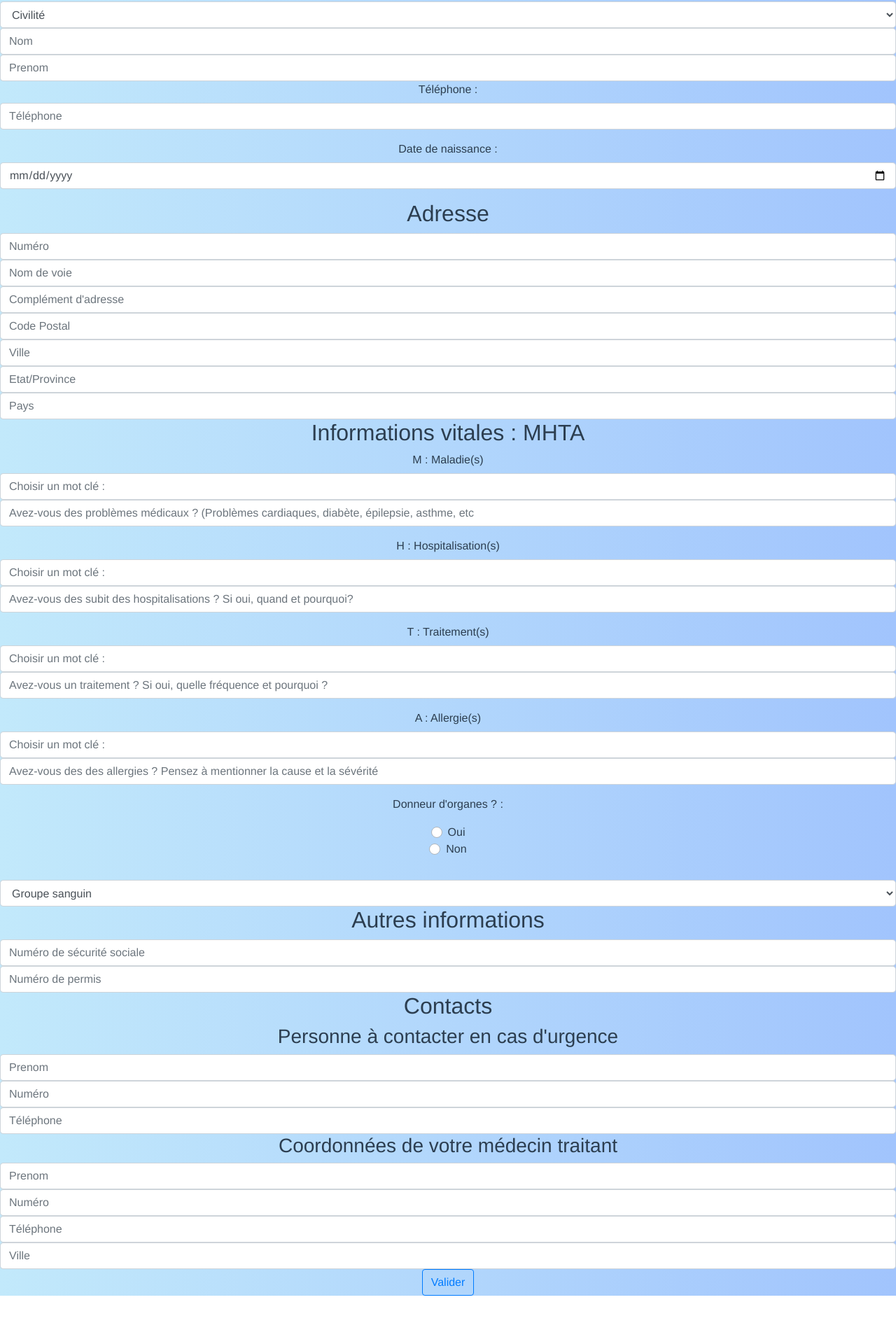
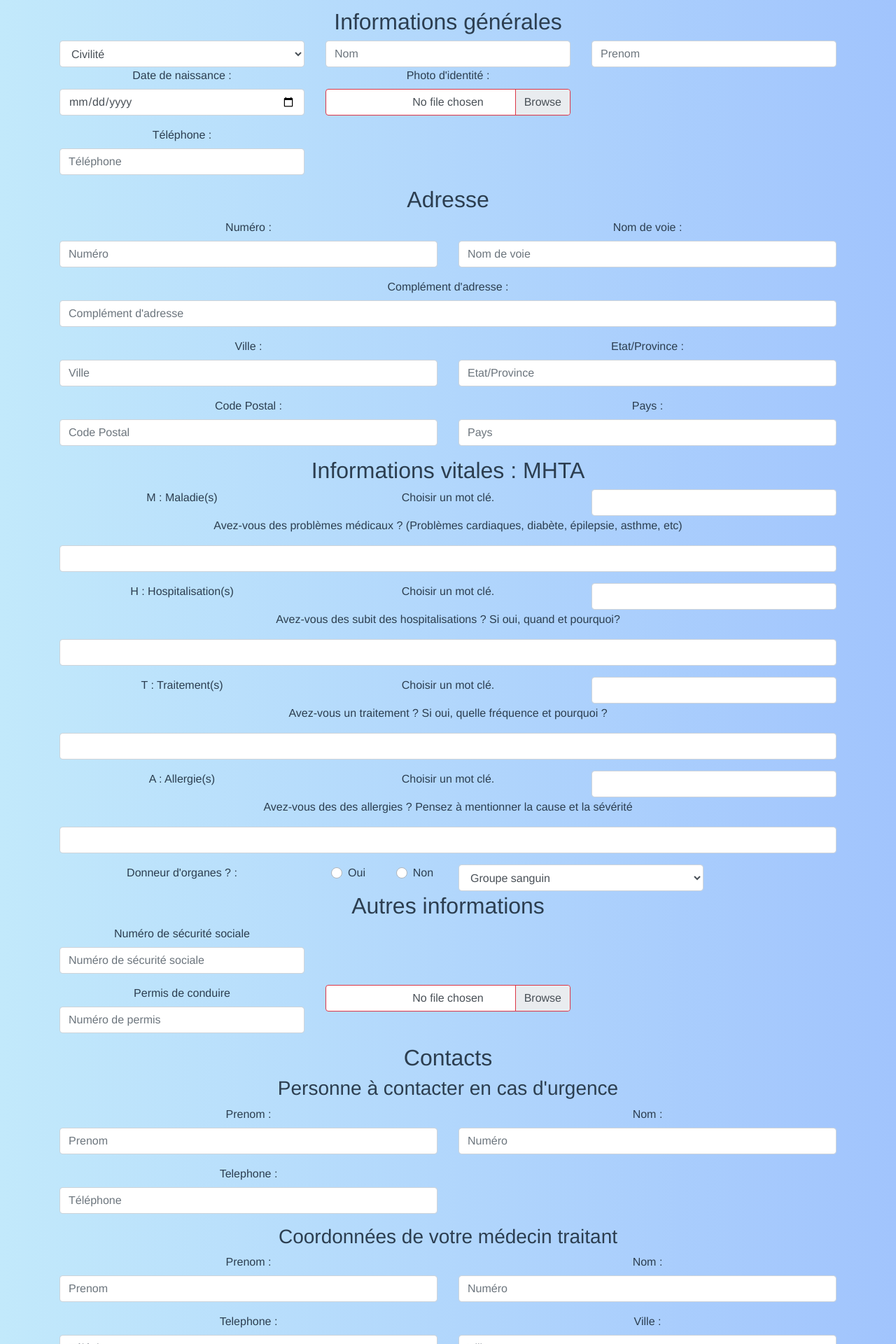
Before and after one commit to MatthieuLev/scanandsave, a Vue app: page /medical_file in a window 1280 px wide. Shown: the part 100-2020 px from the top of the page at 70% size. Before the commit the page ends 1951 px from the top, so only its background shows below. Built offline with nearby package versions, Linux system fonts and the light colour scheme.

Commit message:
#US4_T1 Créer la vue mon dossier médical

```diff
--- a/src/views/Medical_File.vue
+++ b/src/views/Medical_File.vue
@@ -1,74 +1,194 @@
 <template>
+  <div>
+  <Menu></Menu>
+  <b-container>
     <b-form class="registration-form">
       <h1>Mon dossier médical</h1>
-
         <h2>Informations générales</h2>
-
+          <b-row>
+            <b-col>
               <select title = "Civilité" class="form-control">
                 <option selected disabled>Civilité</option>
                 <option value="madame">Madame</option>
                 <option value="monsieur">Monsieur</option>
                 <option value="mademoiselle">Mademoiselle</option>
               </select>
+            </b-col>
+            <b-col>
+              <b-form-input v-model="text" required placeholder="Nom"></b-form-input>
+            </b-col>
+            <b-col>
+              <b-form-input v-model="text" required placeholder="Prenom"></b-form-input>
+            </b-col>
+          </b-row>
 
-        <b-form-input v-model="text" required placeholder="Nom"></b-form-input>
+          <b-row>
+            <b-col class="col-lg-4">
+              <b-form-group label="Date de naissance : ">
+                <b-form-input type ="date" required placeholder="Date de naissance"></b-form-input>
+              </b-form-group>
+            </b-col>
+            <b-col class="col-lg-4">
+              <b-form-group label="Photo d'identité : ">
+                <b-form-file v-model="file" :state="Boolean(file)">
+                </b-form-file>
+              </b-form-group>
+            </b-col>
+          </b-row>
 
-        <b-form-input v-model="text" required placeholder="Prenom"></b-form-input>
-
+          <b-row>
+            <b-col class="col-lg-4">
               <b-form-group label="Téléphone : ">
                 <b-form-input type ="tel" label ="Téléphone" required placeholder="Téléphone"></b-form-input>
               </b-form-group>
+            </b-col>
+          </b-row>
 
-        <b-form-group label="Date de naissance : ">
-          <b-form-input type ="date" required placeholder="Date de naissance"></b-form-input>
-        </b-form-group>
 
       <h2>Adresse</h2>
 
+      <b-row>
+        <b-col>
+          <b-form-group label="Numéro : ">
             <b-form-input v-model="text" type="number" required placeholder="Numéro"></b-form-input>
+          </b-form-group>
+        </b-col>
+        <b-col>
+          <b-form-group label="Nom de voie : ">
             <b-form-input v-model="text" required placeholder="Nom de voie"></b-form-input>
+          </b-form-group>
+        </b-col>
+      </b-row>
+
+      <b-row>
+        <b-col>
+          <b-form-group label="Complément d'adresse : ">
             <b-form-input v-model="text"  required placeholder="Complément d'adresse"></b-form-input>
+          </b-form-group>
+        </b-col>
+      </b-row>
+
+      <b-row>
+        <b-col>
+          <b-form-group label="Ville : ">
+            <b-form-input v-model="text" required placeholder="Ville"></b-form-input>
+          </b-form-group>
+        </b-col>
+        <b-col>
+          <b-form-group label="Etat/Province : ">
+            <b-form-input v-model="text" required placeholder="Etat/Province"></b-form-input>
+          </b-form-group>
+        </b-col>
+      </b-row>
+
+      <b-row>
+        <b-col>
+          <b-form-group label="Code Postal : ">
             <b-form-input v-model="text" type="number" required placeholder="Code Postal"></b-form-input>
-      <b-form-input v-model="text" required placeholder="Ville"></b-form-input>
-      <b-form-input v-model="text" required placeholder="Etat/Province"></b-form-input>
+          </b-form-group>
+        </b-col>
+        <b-col>
+          <b-form-group label="Pays : ">
             <b-form-input v-model="text" required placeholder="Pays"></b-form-input>
+          </b-form-group>
+        </b-col>
+      </b-row>
+
 
       <h2>Informations vitales : MHTA</h2>
 
-      <b-form-group label="M : Maladie(s)">
-        <b-form-input
-          v-model="text" required placeholder="Choisir un mot clé : "></b-form-input>
-        <b-form-input
-          v-model="text" required placeholder="Avez-vous des problèmes médicaux ? (Problèmes cardiaques, diabète, épilepsie, asthme, etc"></b-form-input>
+      <b-form-group>
+        <b-row>
+          <b-col class="col-lg-4">
+            <p>M : Maladie(s)</p>
+          </b-col>
+          <b-col class="col-lg-4">
+            <p>Choisir un mot clé.</p>
+          </b-col>
+          <b-col class="col-lg-4">
+            <b-form-input v-model="text" required ></b-form-input>
+          </b-col>
+        </b-row>
+        <b-row>
+          <b-col class="col-lg-12">
+              <p>Avez-vous des problèmes médicaux ? (Problèmes cardiaques, diabète, épilepsie, asthme, etc) </p>
+              <b-form-input v-model="text" required ></b-form-input>
+          </b-col>
+        </b-row>
       </b-form-group>
 
-      <b-form-group label="H : Hospitalisation(s)">
-        <b-form-input
-          v-model="text" required placeholder="Choisir un mot clé : "></b-form-input>
-        <b-form-input
-          v-model="text" required placeholder="Avez-vous des subit des hospitalisations ? Si oui, quand et pourquoi?"></b-form-input>
+      <b-form-group>
+        <b-row>
+          <b-col class="col-lg-4">
+            <p>H : Hospitalisation(s)</p>
+          </b-col>
+          <b-col class="col-lg-4">
+            <p>Choisir un mot clé.</p>
+          </b-col>
+          <b-col class="col-lg-4">
+            <b-form-input v-model="text" required ></b-form-input>
+          </b-col>
+        </b-row>
+        <b-row>
+          <b-col class="col-lg-12">
+            <p>Avez-vous des subit des hospitalisations ? Si oui, quand et pourquoi? </p>
+            <b-form-input v-model="text" required ></b-form-input>
+          </b-col>
+        </b-row>
       </b-form-group>
 
-      <b-form-group label="T : Traitement(s)">
-        <b-form-input
-          v-model="text" required placeholder="Choisir un mot clé : "></b-form-input>
-        <b-form-input
-          v-model="text" required placeholder="Avez-vous un traitement ? Si oui, quelle fréquence et pourquoi ?"></b-form-input>
+
+      <b-form-group>
+        <b-row>
+          <b-col class="col-lg-4">
+            <p>T : Traitement(s)</p>
+          </b-col>
+          <b-col class="col-lg-4">
+            <p>Choisir un mot clé.</p>
+          </b-col>
+          <b-col class="col-lg-4">
+            <b-form-input v-model="text" required ></b-form-input>
+          </b-col>
+        </b-row>
+        <b-row>
+          <b-col class="col-lg-12">
+            <p>Avez-vous un traitement ? Si oui, quelle fréquence et pourquoi ?</p>
+            <b-form-input v-model="text" required ></b-form-input>
+          </b-col>
+        </b-row>
       </b-form-group>
 
-      <b-form-group label="A : Allergie(s)">
-        <b-form-input v-model="text" required placeholder="Choisir un mot clé : "></b-form-input>
-        <b-form-input v-model="text" required placeholder="Avez-vous des des allergies ? Pensez à mentionner la cause et la sévérité"></b-form-input>
+      <b-form-group>
+        <b-row>
+          <b-col class="col-lg-4">
+            <p>A : Allergie(s)</p>
+          </b-col>
+          <b-col class="col-lg-4">
+            <p>Choisir un mot clé.</p>
+          </b-col>
+          <b-col class="col-lg-4">
+            <b-form-input v-model="text" required ></b-form-input>
+          </b-col>
+        </b-row>
+        <b-row>
+          <b-col class="col-lg-12">
+            <p>Avez-vous des des allergies ? Pensez à mentionner la cause et la sévérité</p>
+            <b-form-input v-model="text" required ></b-form-input>
+          </b-col>
+        </b-row>
       </b-form-group>
 
+      <b-row>
+        <b-col class="col-lg-4">
           <p>Donneur d'organes ? : </p>
-      <b-form-group>
-        <b-form-group id="checkboxes-4">
+        </b-col>
+        <b-col class="col-lg-1">
           <b-form-radio v-model="selected" name="some_radios" value="oui">Oui</b-form-radio>
+        </b-col>
+        <b-col class="col-lg-1">
           <b-form-radio v-model="selected" name="some_radios" value="non">Non</b-form-radio>
-        </b-form-group>
-      </b-form-group>
-
+        </b-col>
+        <b-col class="col-lg-4">
           <select class="form-control">
             <option selected disabled>Groupe sanguin</option>
             <option value="a+">A+</option>
@@ -79,34 +199,90 @@
             <option value="o+">O+</option>
             <option value="o-">O-</option>
           </select>
+        </b-col>
+      </b-row>
 
       <h2>Autres informations</h2>
-
+      <b-row>
+        <b-col class="col-lg-4">
+          <b-form-group label="Numéro de sécurité sociale">
             <b-form-input v-model="text" type="number" required placeholder="Numéro de sécurité sociale"></b-form-input>
+          </b-form-group>
+        </b-col>
+      </b-row>
+      <b-row>
+        <b-col class="col-lg-4">
+          <b-form-group label="Permis de conduire">
             <b-form-input v-model="text" type="number" required placeholder="Numéro de permis"></b-form-input>
+          </b-form-group>
+        </b-col>
+        <b-col class="col-lg-4">
+          <b-form-file v-model="file" :state="Boolean(file)">
+          </b-form-file>
+        </b-col>
+      </b-row>
 
       <h2>Contacts</h2>
-
         <h3>Personne à contacter en cas d'urgence</h3>
+      <b-row>
+        <b-col>
+          <b-form-group label="Prenom : ">
             <b-form-input v-model="text" required placeholder="Prenom"></b-form-input>
+          </b-form-group>
+        </b-col>
+        <b-col>
+          <b-form-group label="Nom : ">
             <b-form-input v-model="text" required placeholder="Numéro"></b-form-input>
+          </b-form-group>
+        </b-col>
+      </b-row>
+      <b-row>
+        <b-col class="col-lg-6">
+          <b-form-group label="Telephone : ">
             <b-form-input type ="tel" required placeholder="Téléphone"></b-form-input>
-
+          </b-form-group>
+        </b-col>
+      </b-row>
       <h3>Coordonnées de votre médecin traitant</h3>
+      <b-row>
+        <b-col>
+          <b-form-group label="Prenom : ">
             <b-form-input v-model="text" required placeholder="Prenom"></b-form-input>
+          </b-form-group>
+        </b-col>
+        <b-col>
+          <b-form-group label="Nom : ">
             <b-form-input v-model="text" required placeholder="Numéro"></b-form-input>
+          </b-form-group>
+        </b-col>
+      </b-row>
+      <b-row>
+        <b-col>
+          <b-form-group label="Telephone : ">
             <b-form-input type ="tel" required placeholder="Téléphone"></b-form-input>
+          </b-form-group>
+        </b-col>
+        <b-col>
+          <b-form-group label="Ville : ">
             <b-form-input v-model="text" required placeholder="Ville"></b-form-input>
+          </b-form-group>
+        </b-col>
+      </b-row>
       <div>
         <b-button variant="outline-primary">Valider</b-button>
       </div>
     </b-form>
-
+  </b-container>
+  </div>
 </template>
 
 <script>
+  import Menu from '../components/Menu';
   export default {
-    name: "Medical File"
+    name: "Medical File",
+    components:{
+      Menu
+    },
   }
 </script>
 
```
Lines whose indentation alone changed are shown as unchanged.
